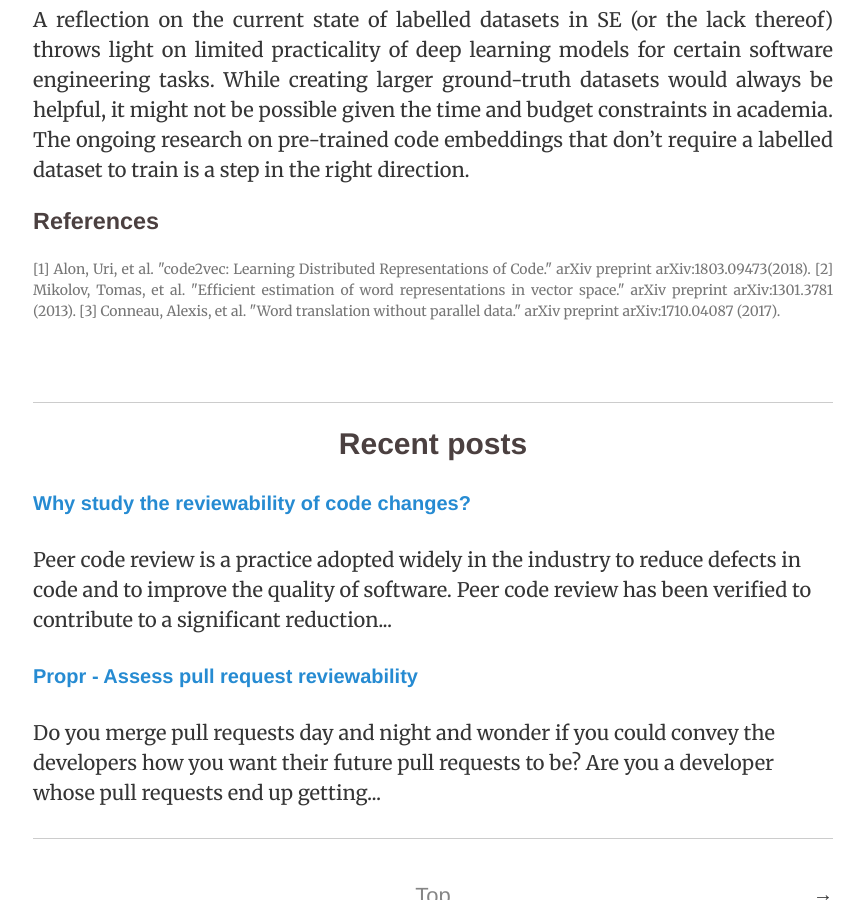
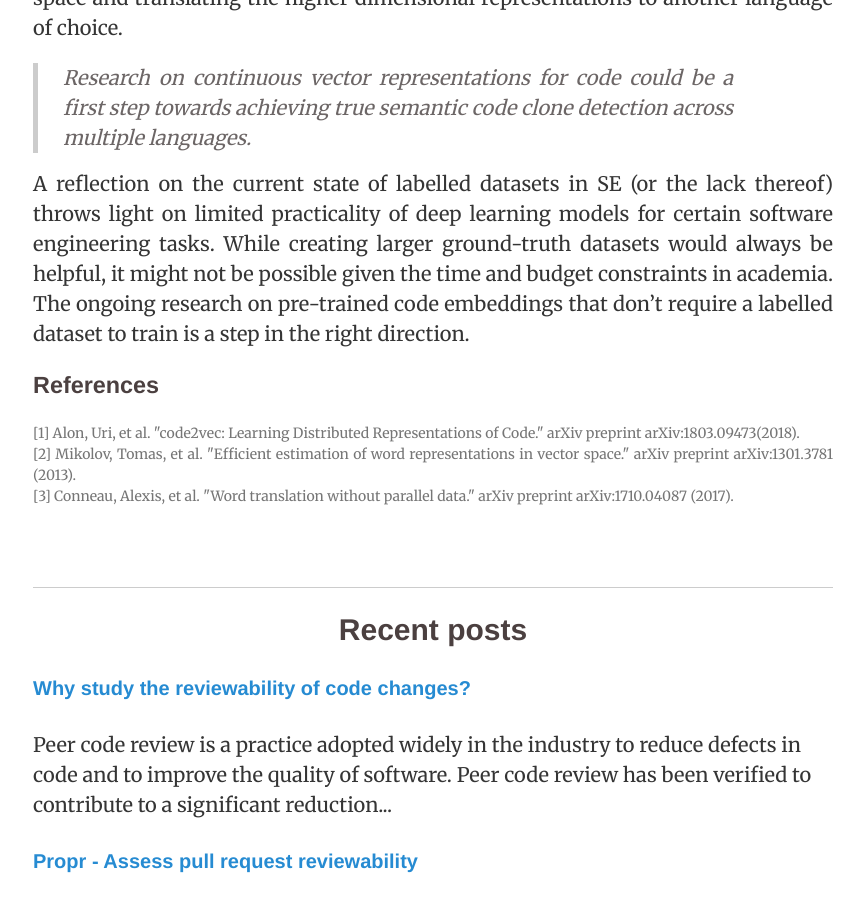
Before and after one commit to achyudh/blog, a Jekyll site: the page built from _posts/2018-12-21-replicagh.md, in a window 1280 px wide and 900 px high, scrolled down 1901 px. Shown: the whole window, without its empty margins (207-1071 px from the left). Built offline with Jekyll 4.4.1, drawn with Linux system fonts in a browser that asks for light colours; nearby versions of some CDN libraries.

```diff
--- a/_posts/2018-12-21-replicagh.md
+++ b/_posts/2018-12-21-replicagh.md
@@ -7,7 +7,7 @@ author: "Achyudh Ram"
 Over the last few years, there has been a lot of effort to create a continuous higher dimensional vector space representation of words, sentences, and even documents such that similar entities are closer to each other in that space. Such learned distributed representation of words alleviate the curse of dimensionality, and have consequently accelerated the application of deep learning techniques for natural language processing (NLP) tasks.
 Drawing parallels with the recent history of NLP research, developing pre-trained code embeddings would considerably accelerate and ease the research process of solving software problems with deep learning. Some initial work in this direction has already been published. Alon et al. [1] proposed code2vec, a path-attention network that learns how to aggregate context vectors representing a code snippet as bag of contexts, in a weighted manner. However, the paper doesn't extensively evaluate how the embeddings perform on various downstream tasks. They evaluate their embeddings by predicting an unseen method's name from the vector representation of its body, which was how they learnt the code vectors in the first place! This doesn't offer much information on how these embeddings generalize to other downstream tasks such as semantic code clone detection, code captioning and code completion.
 
-![The architecture of the path attention network](/public/propr_logo.png)
+![The architecture of the path attention network](/public/path_attention.png)
 
 However, there are a number of other drawbacks with code2vec due to which I feel that further research in this domain is required. Mikolov et al. [2] introduced the now popular word2vec for learning distributed vector representations for natural language. Their method can be used to re-train for languages other than English (provided the language can be tokenized) and for domain specialization, by just replacing the data, without any changes to the model or the methodology. In order to re-train code2vec on a new language, a new parser and an extractor needs to be implemented to extract paths from the abstract syntax tree (AST) specific to that language. Learning vector representations directly from source code would be considerably easier to scale across many languages.
 
@@ -20,7 +20,9 @@ A reflection on the current state of labelled datasets in SE (or the lack thereo
 
 ### References
 <div class="references"> <p>
-[1] Alon, Uri, et al. "code2vec: Learning Distributed Representations of Code." arXiv preprint arXiv:1803.09473(2018).
-[2] Mikolov, Tomas, et al. "Efficient estimation of word representations in vector space." arXiv preprint arXiv:1301.3781 (2013).
+[1] Alon, Uri, et al. "code2vec: Learning Distributed Representations of Code." arXiv preprint arXiv:1803.09473(2018).  <br>
+
+[2] Mikolov, Tomas, et al. "Efficient estimation of word representations in vector space." arXiv preprint arXiv:1301.3781 (2013).  <br>
+
 [3] Conneau, Alexis, et al. "Word translation without parallel data." arXiv preprint arXiv:1710.04087 (2017).
 </p></div>
```
